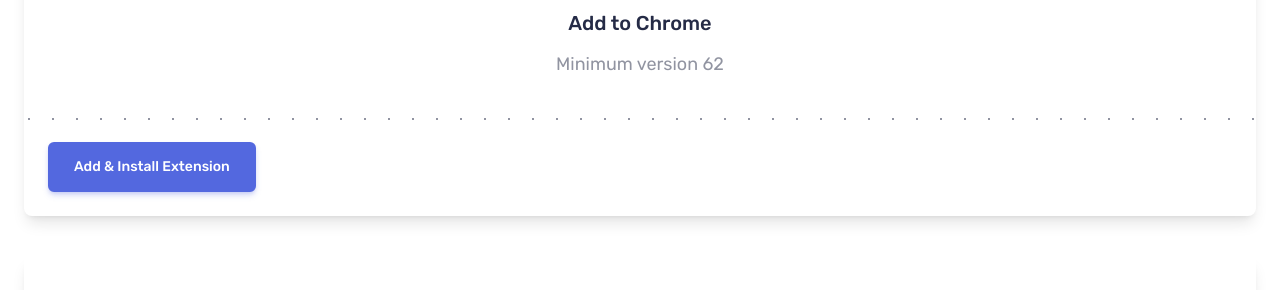
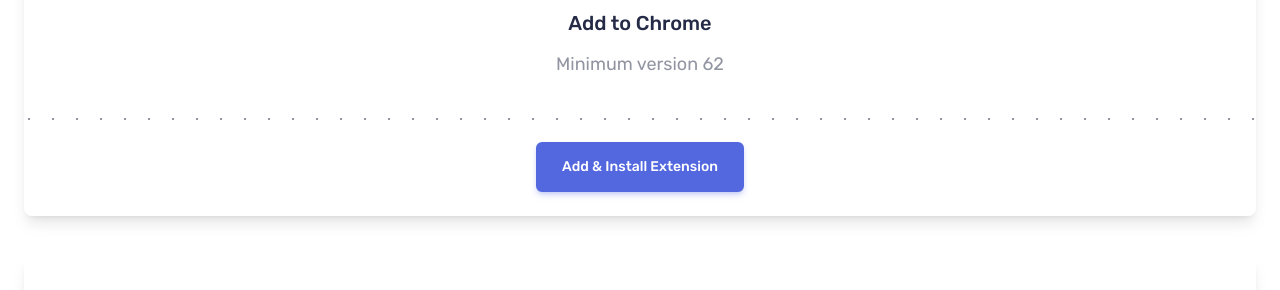
Before and after one commit to abizmo/bookmark-landing-page, an Astro site: page / in a window 1280 px wide. Shown: the part 2510-2800 px from the top of the page. Built offline with nearby package versions, Linux system fonts and the light colour scheme; Astro itself is replaced by a stand-in of ours.

Commit message:
fix button position

```diff
--- a/src/components/card.astro
+++ b/src/components/card.astro
@@ -17,7 +17,7 @@
     <h4 class='mb-4 | card__title'>Add to {browser}</h4>
     <p>Minimum version {version}</p>
   </header>
-  <main class='card__body'>
+  <main class='text-center | card__body'>
     <Button as='a' href={href} class='capitalize'>
       Add & install extension
     </Button>
```
